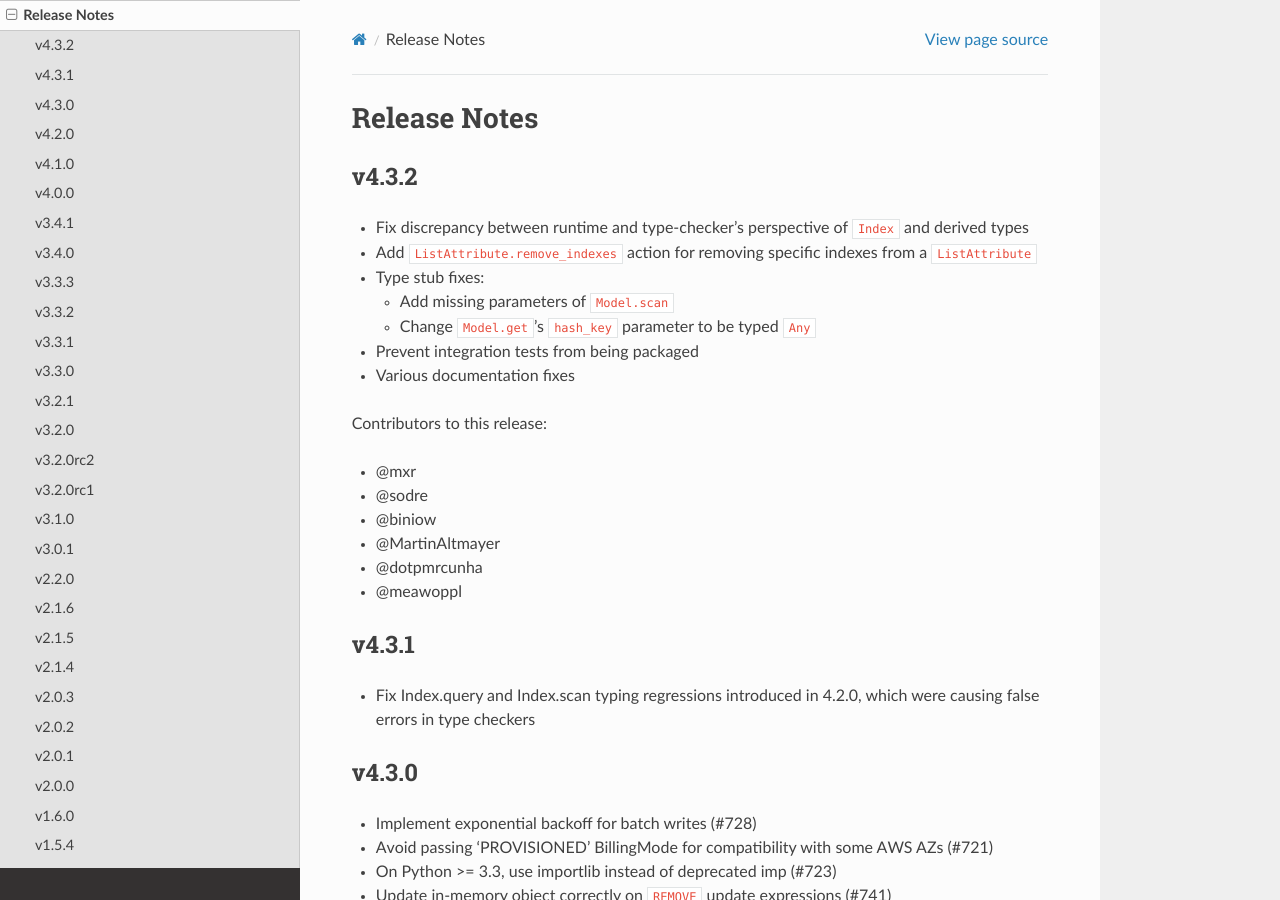
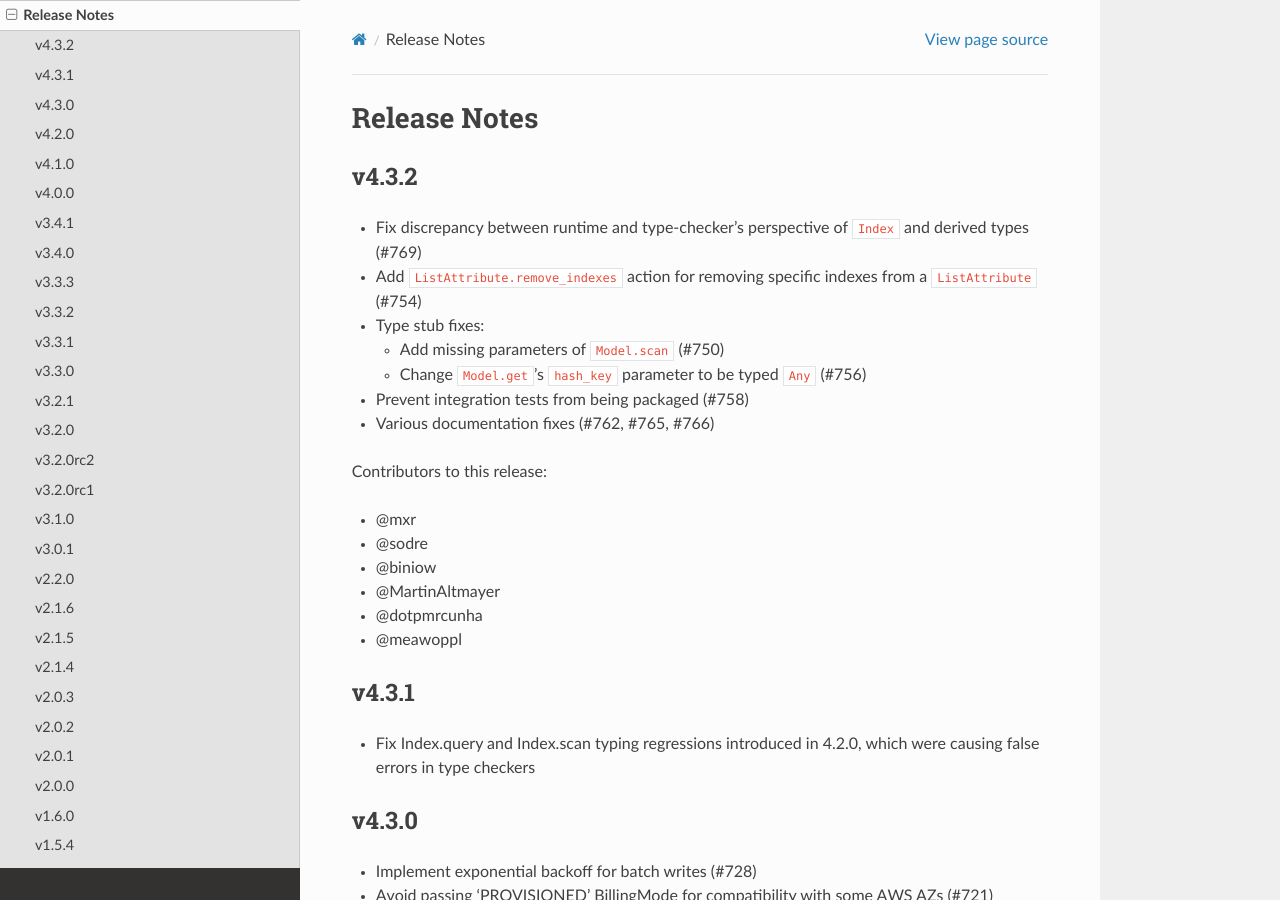
Before and after one commit to pynamodb/PynamoDB, a Sphinx documentation site: the page built from docs/release_notes.rst, in a window 1280 px wide and 900 px high. Built offline with Sphinx 7.4.7 and the Read the Docs theme 2.0.0, drawn with Linux system fonts in a browser that asks for light colours.

Commit message:
add PR numbers

```diff
--- a/docs/release_notes.rst
+++ b/docs/release_notes.rst
@@ -4,15 +4,15 @@
 v4.3.2
 ----------
 
-* Fix discrepancy between runtime and type-checker's perspective of ``Index`` and derived types
-* Add ``ListAttribute.remove_indexes`` action for removing specific indexes from a ``ListAttribute``
+* Fix discrepancy between runtime and type-checker's perspective of ``Index`` and derived types (#769)
+* Add ``ListAttribute.remove_indexes`` action for removing specific indexes from a ``ListAttribute`` (#754)
 * Type stub fixes:
 
-  * Add missing parameters of ``Model.scan``
-  * Change ``Model.get``'s ``hash_key`` parameter to be typed ``Any``
+  * Add missing parameters of ``Model.scan`` (#750)
+  * Change ``Model.get``'s ``hash_key`` parameter to be typed ``Any`` (#756)
 
-* Prevent integration tests from being packaged
-* Various documentation fixes
+* Prevent integration tests from being packaged (#758)
+* Various documentation fixes (#762, #765, #766)
 
 Contributors to this release:
 
```
